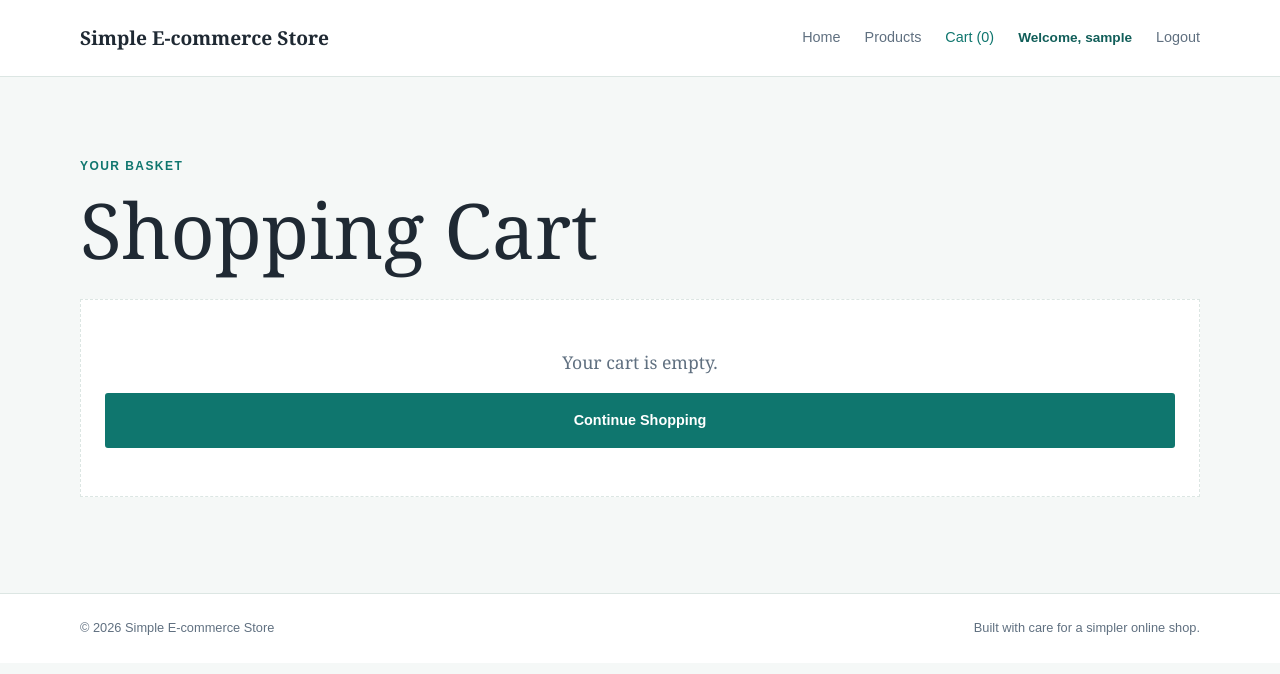
After one commit to SureshDepal1/CodeAlpha_Ecommerce-store, a Django app: page /cart/ in a window 1280 px wide. The commit adds this page. Shown: the top 674 px of the page. Run offline with Django 5.2, Linux system fonts and the light colour scheme; the visitor is signed in with stand-in values (Sample User, id 1).

Commit message:
Add basic shopping cart

```diff
--- a/config/settings.py
+++ b/config/settings.py
@@ -42,6 +42,7 @@ TEMPLATES = [
                 "django.template.context_processors.request",
                 "django.contrib.auth.context_processors.auth",
                 "django.contrib.messages.context_processors.messages",
+                "store.context_processors.cart_count",
             ],
         },
     },
--- a/static/css/style.css
+++ b/static/css/style.css
@@ -418,10 +418,123 @@ h1 {
     gap: 0.75rem;
 }
 
+.button--disabled {
+    border-color: #d6dfe8;
+    background: #edf1f5;
+    color: var(--muted);
+    cursor: not-allowed;
+}
+
 .button--secondary {
     border-color: var(--line);
     background: transparent;
     color: var(--brand-dark);
+}
+
+.cart-page {
+    padding: 5rem 0 6rem;
+}
+
+.cart-header {
+    margin-bottom: 2rem;
+}
+
+.cart-header h1 {
+    max-width: none;
+    margin-bottom: 0;
+    font-size: clamp(2.5rem, 6vw, 4.8rem);
+}
+
+.cart-layout {
+    display: grid;
+    grid-template-columns: minmax(0, 2fr) minmax(220px, 0.9fr);
+    gap: 2rem;
+    align-items: start;
+}
+
+.cart-items {
+    display: grid;
+    gap: 1.25rem;
+}
+
+.cart-item {
+    display: grid;
+    grid-template-columns: 180px minmax(0, 1fr);
+    gap: 1.25rem;
+    padding: 1.25rem;
+    border: 1px solid var(--line);
+    border-radius: 4px;
+    background: var(--surface);
+    box-shadow: 0 12px 24px rgba(31, 41, 51, 0.04);
+}
+
+.cart-item__image {
+    display: grid;
+    place-items: center;
+    overflow: hidden;
+    min-height: 160px;
+    border: 1px solid var(--line);
+    border-radius: 3px;
+    background: #edf6f4;
+    color: var(--muted);
+    font-family: Arial, sans-serif;
+    font-size: 0.8rem;
+}
+
+.cart-item__image img {
+    width: 100%;
+    height: 100%;
+    object-fit: cover;
+}
+
+.cart-item__details h2 {
+    margin-bottom: 0.8rem;
+    font-size: 1.7rem;
+    line-height: 1.15;
+}
+
+.cart-item__price,
+.cart-item__quantity,
+.cart-item__subtotal {
+    margin-bottom: 0.3rem;
+    font-family: Arial, sans-serif;
+}
+
+.cart-summary {
+    position: sticky;
+    top: 1rem;
+    padding: 1.5rem;
+    border: 1px solid var(--line);
+    border-radius: 4px;
+    background: var(--surface);
+}
+
+.cart-summary h2 {
+    margin-bottom: 1rem;
+    font-size: 1.5rem;
+}
+
+.cart-summary__total {
+    margin-bottom: 1.25rem;
+    font-family: Arial, sans-serif;
+    font-size: 1.25rem;
+    font-weight: 700;
+}
+
+.empty-cart {
+    display: grid;
+    gap: 1rem;
+    align-items: center;
+    padding: 3rem 1.5rem;
+    border: 1px dashed var(--line);
+    background: var(--surface);
+    text-align: center;
+}
+
+.empty-cart p {
+    margin-bottom: 0;
+    font-size: 1.1rem;
+    color: var(--muted);
 }
 
 .button--secondary:hover,
@@ -629,4 +742,16 @@ h1 {
     .product-detail__actions .button {
         text-align: center;
     }
+
+    .cart-layout {
+        grid-template-columns: 1fr;
+    }
+
+    .cart-item {
+        grid-template-columns: 1fr;
+    }
+
+    .cart-item__image {
+        min-height: 220px;
+    }
 }
--- /dev/null
+++ b/store/context_processors.py
@@ -0,0 +1,12 @@
+def cart_count(request):
+    cart = request.session.get("cart", {})
+    total_quantity = 0
+
+    if cart:
+        for quantity in cart.values():
+            try:
+                total_quantity += int(quantity)
+            except (TypeError, ValueError):
+                continue
+
+    return {"cart_count": total_quantity}
--- a/store/urls.py
+++ b/store/urls.py
@@ -9,6 +9,8 @@ urlpatterns = [
     path("", views.home, name="home"),
     path("products/", views.product_list, name="product_list"),
     path("products/<int:pk>/", views.product_detail, name="product_detail"),
+    path("cart/add/<int:product_id>/", views.add_to_cart, name="add_to_cart"),
+    path("cart/", views.cart_view, name="cart"),
     path("register/", views.register, name="register"),
     path("login/", views.login_view, name="login"),
     path("logout/", views.logout_view, name="logout"),
--- a/store/views.py
+++ b/store/views.py
@@ -1,6 +1,11 @@
+from decimal import Decimal
+
 from django.contrib import messages
 from django.contrib.auth import login, logout
+from django.contrib.auth.decorators import login_required
+from django.http import HttpResponseNotAllowed
 from django.shortcuts import get_object_or_404, redirect, render
+from django.views.decorators.http import require_POST
 
 from .forms import LoginForm, RegistrationForm
 from .models import Product
@@ -18,6 +23,92 @@ def product_list(request):
 def product_detail(request, pk):
     product = get_object_or_404(Product, pk=pk, is_available=True)
     return render(request, "store/product_detail.html", {"product": product})
+
+
+@login_required(login_url="store:login")
+@require_POST
+def add_to_cart(request, product_id):
+    product = get_object_or_404(Product, pk=product_id)
+
+    if not product.is_available:
+        messages.error(request, "Product is unavailable.")
+        return redirect("store:cart")
+
+    if product.stock <= 0:
+        messages.error(request, "Product is out of stock.")
+        return redirect("store:cart")
+
+    cart = request.session.get("cart", {})
+    current_quantity = int(cart.get(str(product.id), 0))
+    next_quantity = current_quantity + 1
+
+    if next_quantity > product.stock:
+        messages.error(request, "Maximum available stock has been reached.")
+        return redirect("store:cart")
+
+    cart[str(product.id)] = next_quantity
+    request.session["cart"] = cart
+    request.session.modified = True
+    messages.success(request, "Product added to cart.")
+    return redirect("store:cart")
+
+
+@login_required(login_url="store:login")
+def cart_view(request):
+    cart = request.session.get("cart", {})
+    cart_items = []
+    total = Decimal("0.00")
+
+    if cart:
+        for product_id, quantity in cart.items():
+            try:
+                quantity = int(quantity)
+            except (TypeError, ValueError):
+                continue
+
+            if quantity <= 0:
+                continue
+
+            product = Product.objects.filter(pk=product_id).first()
+            if product is None or not product.is_available or product.stock <= 0:
+                continue
+
+            item_quantity = min(quantity, product.stock)
+            if item_quantity != quantity:
+                cart[str(product.id)] = item_quantity
+                request.session.modified = True
+
+            subtotal = product.price * item_quantity
+            cart_items.append(
+                {
+                    "product": product,
+                    "quantity": item_quantity,
+                    "subtotal": subtotal,
+                }
+            )
+            total += subtotal
+
+    if cart:
+        cleaned_cart = {}
+        for product_id, quantity in cart.items():
+            try:
+                quantity = int(quantity)
+            except (TypeError, ValueError):
+                continue
+            if quantity > 0:
+                cleaned_cart[str(product_id)] = quantity
+        request.session["cart"] = cleaned_cart
+        request.session.modified = True
+
+    if not cart_items:
+        request.session["cart"] = {}
+        request.session.modified = True
+
+    return render(
+        request,
+        "store/cart.html",
+        {"cart_items": cart_items, "total": total, "cart_count": sum(item["quantity"] for item in cart_items)},
+    )
 
 
 def register(request):
--- a/templates/base.html
+++ b/templates/base.html
@@ -15,8 +15,8 @@
             <div class="nav-links">
                 <a class="{% if request.resolver_match.url_name == 'home' %}active{% endif %}" href="{% url 'store:home' %}">Home</a>
                 <a class="{% if request.resolver_match.url_name == 'product_list' %}active{% endif %}" href="{% url 'store:product_list' %}">Products</a>
-                <a href="#cart">Cart</a>
                 {% if user.is_authenticated %}
+                    <a class="{% if request.resolver_match.url_name == 'cart' %}active{% endif %}" href="{% url 'store:cart' %}">Cart ({{ cart_count }})</a>
                     <span class="nav-welcome">Welcome, {{ user.username }}</span>
                     <form class="logout-form" method="post" action="{% url 'store:logout' %}">
                         {% csrf_token %}
--- /dev/null
+++ b/templates/store/cart.html
@@ -0,0 +1,50 @@
+{% extends "base.html" %}
+
+{% block title %}Your Cart | Simple E-commerce Store{% endblock %}
+
+{% block content %}
+<main class="cart-page">
+    <div class="container">
+        <section class="cart-header" aria-labelledby="cart-title">
+            <p class="eyebrow">Your basket</p>
+            <h1 id="cart-title">Shopping Cart</h1>
+        </section>
+
+        {% if cart_items %}
+            <div class="cart-layout">
+                <div class="cart-items" aria-label="Cart items">
+                    {% for item in cart_items %}
+                        <article class="cart-item">
+                            <div class="cart-item__image">
+                                {% if item.product.image %}
+                                    <img src="{{ item.product.image.url }}" alt="{{ item.product.name }}">
+                                {% else %}
+                                    <span>No image available</span>
+                                {% endif %}
+                            </div>
+
+                            <div class="cart-item__details">
+                                <h2>{{ item.product.name }}</h2>
+                                <p class="cart-item__price">Price: ${{ item.product.price|floatformat:2 }}</p>
+                                <p class="cart-item__quantity">Quantity: {{ item.quantity }}</p>
+                                <p class="cart-item__subtotal">Subtotal: ${{ item.subtotal|floatformat:2 }}</p>
+                            </div>
+                        </article>
+                    {% endfor %}
+                </div>
+
+                <aside class="cart-summary">
+                    <h2>Cart Total</h2>
+                    <p class="cart-summary__total">Total: ${{ total|floatformat:2 }}</p>
+                    <a class="button button--secondary" href="{% url 'store:product_list' %}">Continue Shopping</a>
+                </aside>
+            </div>
+        {% else %}
+            <div class="empty-cart" aria-live="polite">
+                <p>Your cart is empty.</p>
+                <a class="button" href="{% url 'store:product_list' %}">Continue Shopping</a>
+            </div>
+        {% endif %}
+    </div>
+</main>
+{% endblock %}
```
Also changed, not shown: store/tests.py (+201 -0 lines), templates/store/product_detail.html (+6 -2 lines), templates/store/product_list.html (+6 -1 lines), README.md.
